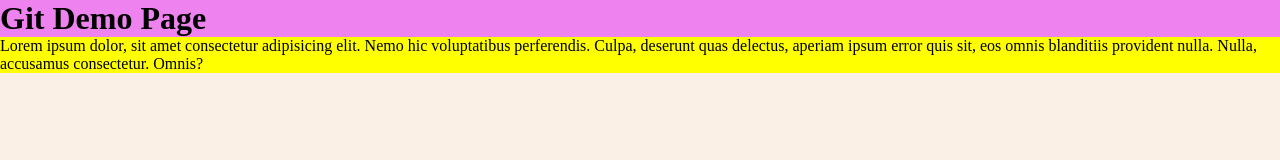
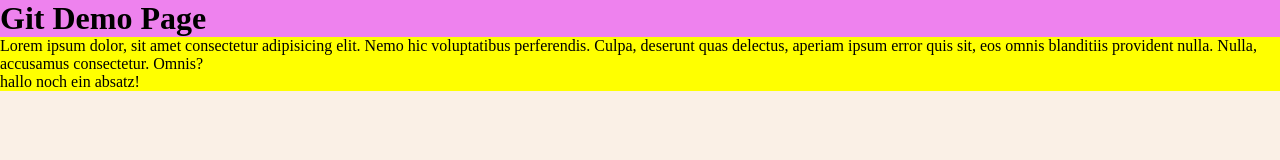
Before and after one commit to riknik-dev/test3, a plain HTML site: page index.html in a window 1280 px wide. Drawn offline with Linux system fonts and the light colour scheme.

Commit message:
Update index.html

```diff
--- a/index.html
+++ b/index.html
@@ -14,6 +14,7 @@
     <p>Lorem ipsum dolor, sit amet consectetur adipisicing elit. Nemo hic voluptatibus perferendis. Culpa, deserunt quas
         delectus, aperiam ipsum error quis sit, eos omnis blanditiis provident nulla. Nulla, accusamus consectetur.
         Omnis?</p>
+    <p>hallo noch ein absatz!</p>
     <script src="app.js"></script>
 </body>
 
```
